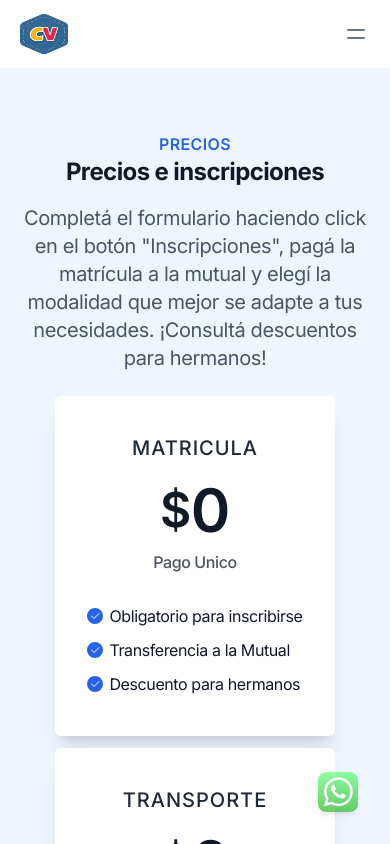
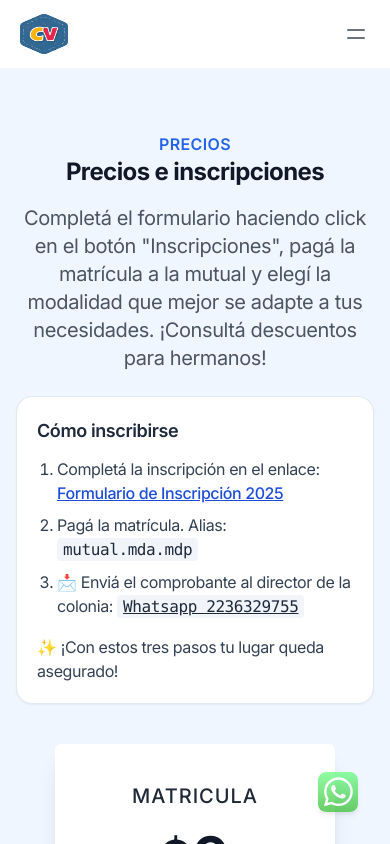
Before and after one commit to JIM90mdp/Fasta-2024, a Next.js app: page /precios in a window 390 px wide. Shown: the top 844 px of the page. Built offline with nearby package versions, Linux system fonts and the light colour scheme.

Commit message:
add inscripcion

```diff
--- a/src/components/widgets/Pricing.tsx
+++ b/src/components/widgets/Pricing.tsx
@@ -7,6 +7,54 @@ const Pricing = ({ header, prices }: PricingProps) => (
   <section className="bg-primary-50 dark:bg-slate-800" id="pricing">
     <div className="mx-auto max-w-7xl px-4 py-16 sm:px-6 lg:px-8 lg:py-20">
       {header && <HeaderWidget header={header} titleClassname="text-2xl sm:text-3xl" />}
+
+      <div className="mx-auto mb-10 max-w-3xl">
+        <div className="rounded-2xl border border-slate-200 bg-white p-5 shadow-sm dark:border-slate-700 dark:bg-slate-900">
+          <h3 className="mb-3 text-lg font-semibold text-slate-800 dark:text-slate-100">
+            Cómo inscribirse
+          </h3>
+          <ol className="list-decimal space-y-2 pl-5 text-slate-700 dark:text-slate-300">
+            <li>
+              Completá la inscripción en el enlace:{' '}
+              <a
+                href="https://docs.google.com/forms/u/0/d/1J-nT2LNOA4ClRww1SEKaRNqNAa4E0xUgcgMpqva_YFs/edit?usp=sharing_eip_se_dm&ts=68c19fa5&pli=1"
+                target="_blank"
+                rel="noopener noreferrer"
+                className="font-medium text-primary-700 underline hover:opacity-90 dark:text-primary-400"
+              >
+                Formulario de Inscripción 2025
+              </a>
+            </li>
+            <li>
+              Pagá la matrícula. Alias:{' '}
+              <code className="rounded bg-slate-100 px-1.5 py-0.5 text-slate-800 dark:bg-slate-800 dark:text-slate-200">
+                mutual.mda.mdp
+              </code>
+            </li>
+            <li>
+              📩 Enviá el comprobante al director de la colonia:{' '}
+              <code className="rounded bg-slate-100 px-1.5 py-0.5 text-slate-800 dark:bg-slate-800 dark:text-slate-200">
+                <a
+                  href="https://wa.me/542236329755"
+                  target="_blank"
+                  rel="noopener noreferrer"
+                  className="font-medium underline hover:opacity-90"
+                >
+                  Whatsapp 2236329755
+                </a>
+              </code>
+            </li>
+          </ol>
+
+          <div className="mt-4 space-y-1 text-slate-700 dark:text-slate-300">
+            <p>
+
+
+            </p>
+            <p>✨ ¡Con estos tres pasos tu lugar queda asegurado!</p>
+          </div>
+        </div>
+      </div>
       <div className="flex items-stretch justify-center">
         <div className="grid grid-cols-3 gap-3 dark:text-white sm:grid-cols-2 md:grid-cols-2 lg:grid-cols-3 xl:grid-cols-3">
           {prices.map(({ title, value, period, texts, callToAction, hasRibbon, ribbonTitle }, index) => (
--- a/src/shared/data.tsx
+++ b/src/shared/data.tsx
@@ -111,7 +111,7 @@ export const headerData: HeaderProps = {
   actions: [
     {
       text: 'Inscripciones',
-      href: 'https://forms.gle/54HCNzaCZ7XHcWKe7',
+      href: 'https://docs.google.com/forms/u/0/d/1J-nT2LNOA4ClRww1SEKaRNqNAa4E0xUgcgMpqva_YFs/edit?usp=sharing_eip_se_dm&ts=68c19fa5&pli=1',
       targetBlank: true,
       btnType: 'secondary',
     },
@@ -139,15 +139,16 @@ export const heroData: HeroProps = {
       <div>
         <span className="inline-block"> Mar del Plata</span>
       </div>
+
     </>
   ),
   subtitle: (
     <>
       <span className="hidden md:inline">
         <span className="font-semibold ">
-          Colonia de verano
+
         </span>
-        <em className="md:block"> ¡11 años de experiencia brindando diversión garantizada!</em>
+        <em className="md:block"> ¡12 años de experiencia brindando diversión garantizada!</em>
       </span>
       <em className="block">
         !Sé parte de nuestra familia!
@@ -155,6 +156,52 @@ export const heroData: HeroProps = {
       <span>
         Realiza la inscripción y asegura la vacante con el pago de la matrícula.
       </span>
+      <div>
+
+        <div className="mt-1 mx-auto mb-1 max-w-3xl">
+          <div className="rounded-2xl border border-slate-200 bg-white p-5 shadow-sm dark:border-slate-700 dark:bg-slate-900">
+            <h3 className="mb-3 text-lg font-semibold text-slate-800 dark:text-slate-100">
+              Cómo inscribirse
+            </h3>
+            <ol className="list-decimal space-y-2 pl-5 text-slate-700 dark:text-slate-300">
+              <li>
+                Completá la inscripción en el enlace:{' '}
+                <a
+                  href="https://docs.google.com/forms/u/0/d/1J-nT2LNOA4ClRww1SEKaRNqNAa4E0xUgcgMpqva_YFs/edit?usp=sharing_eip_se_dm&ts=68c19fa5&pli=1"
+                  target="_blank"
+                  rel="noopener noreferrer"
+                  className="font-medium text-primary-700 underline hover:opacity-90 dark:text-primary-400"
+                >
+                  Formulario de Inscripción 2025
+                </a>
+              </li>
+              <li>
+                Pagá la matrícula. Alias:{' '}
+                <code className="rounded bg-slate-100 px-1.5 py-0.5 text-slate-800 dark:bg-slate-800 dark:text-slate-200">
+                  mutual.mda.mdp
+                </code>
+              </li>
+              <li>
+                📩 Enviá el comprobante al director de la colonia:{' '}
+                <code className="rounded bg-slate-100 px-1.5 py-0.5 text-slate-800 dark:bg-slate-800 dark:text-slate-200">
+                  <a
+                    href="https://wa.me/542236329755"
+                    target="_blank"
+                    rel="noopener noreferrer"
+                    className="font-medium underline hover:opacity-90"
+                  >
+                    Whatsapp 2236329755
+                  </a>
+                </code>
+              </li>
+            </ol>
+
+            <div className="mt-4 space-y-1 text-slate-700 dark:text-slate-300">
+              <p>✨ ¡Con estos tres pasos tu lugar queda asegurado!</p>
+            </div>
+          </div>
+        </div>
+      </div>
     </>
   ),
   // callToAction: {
@@ -166,7 +213,7 @@ export const heroData: HeroProps = {
   // },
   // callToAction2: {
   //   text: 'Inscripciones - Matrícula',
-  //   href: 'https://forms.gle/54HCNzaCZ7XHcWKe7',
+  //   href: 'https://docs.google.com/forms/u/0/d/1J-nT2LNOA4ClRww1SEKaRNqNAa4E0xUgcgMpqva_YFs/edit?usp=sharing_eip_se_dm&ts=68c19fa5&pli=1',
   // },
   image: {
     src: cameraBackImg,
@@ -198,7 +245,7 @@ export const hero2Data: HeroProps = {
     </>,
   // callToAction: {
   //   text: 'Inscripciones',
-  //   href: 'https://forms.gle/54HCNzaCZ7XHcWKe7',
+  //   href: 'https://docs.google.com/forms/u/0/d/1J-nT2LNOA4ClRww1SEKaRNqNAa4E0xUgcgMpqva_YFs/edit?usp=sharing_eip_se_dm&ts=68c19fa5&pli=1',
   //   targetBlank: true,
   //   btnType: 'primary',
   // },
@@ -267,8 +314,8 @@ export const faqsData: FAQsProps = {
       description: 'Los colonos deben estar en sala de 4 años del año lectivo que transcrurre a partir de Enero.',
     },
     {
-      title: '¿Cuándo es la inscripción y cómo funciona?',
-      description: 'La inscripción comienza el miércoles 2 de octubre y se hace efectiva luego de completar el formulario de inscripción y realizar el pago de la matricula de inscripción de $- a la mutual MDA. El director se pondrá en contacto con todas las familias una vez que completen el formulario de inscripción.',
+      title: '¿Cómo es la inscripción?',
+      description: '👉 Completá la inscripción. 👉 Pagá la matrícula. 📩 Enviá el comprobante al director de la colonia',
     },
   ],
 };
@@ -307,8 +354,8 @@ export const faqsData2: FAQsProps = {
       description: 'Los colonos deben estar en sala de 4 años del siguiente año lectivo que transcrurre a partir de Enero.',
     },
     {
-      title: '¿Cuándo es la inscripción y cómo funciona?',
-      description: 'La inscripción comienza el miércoles 2 de octubre y se hace efectiva luego de completar el formulario de inscripción y realizar el pago de la matricula de inscripción de $- a la mutual MDA. El director se pondrá en contacto con todas las familias una vez que completen el formulario de inscripción.',
+      title: '¿Cómo es la inscripción?',
+      description: '👉 Completá la inscripción. 👉 Pagá la matrícula. 📩 Enviá el comprobante al director de la colonia',
     },
   ],
 };
@@ -347,13 +394,13 @@ export const faqs3Data: FAQsProps = {
       description: 'Los colonos deben estar en sala de 4 años del siguiente año lectivo que transcrurre a partir de Enero.',
     },
     {
-      title: '¿Cuándo es la inscripción y cómo funciona?',
-      description: 'La inscripción comienza el miércoles 2 de octubre y se hace efectiva luego de completar el formulario de inscripción y realizar el pago de la matricula de inscripción de $- a la mutual MDA. El director se pondrá en contacto con todas las familias una vez que completen el formulario de inscripción.',
+      title: '¿Cómo es la inscripción?',
+      description: '👉 Completá la inscripción. 👉 Pagá la matrícula. 📩 Enviá el comprobante al director de la colonia',
     },
   ],
   callToAction: {
     text: 'Contactanos',
-    href: '/contacto',
+    href: 'https://wa.me/5492236329755',
     btnText: 'uppercase',
     btnType: 'primary',
   },
@@ -400,8 +447,8 @@ export const faqs4Data: FAQsProps = {
           description: 'Los colonos deben estar en sala de 4 años del siguiente año lectivo que transcrurre a partir de Enero.',
         },
         {
-          title: '¿Cuándo es la inscripción y cómo funciona?',
-          description: 'La inscripción comienza el miércoles 2 de octubre y se hace efectiva luego de completar el formulario de inscripción y realizar el pago de la matricula de inscripción de $- a la mutual MDA. El director se pondrá en contacto con todas las familias una vez que completen el formulario de inscripción.',
+          title: '¿Cómo es la inscripción?',
+          description: '👉 Completá la inscripción. 👉 Pagá la matrícula. 📩 Enviá el comprobante al director de la colonia',
         },
       ],
     },
@@ -425,7 +472,7 @@ export const faqs4Data: FAQsProps = {
       items: [
         {
           title: ' ¿Cómo funciona la inscripción a la colonia?',
-          description: `La inscripción comienza el miércoles 2 de octubre y se hace efectiva luego de completar el formulario de inscripción y realizar el pago de la matricula de inscripción de $- a la mutual MDA. El director se pondrá en contacto con todas las familias una vez que hayan completado esos dos pasos`,
+          description: `La inscripción comienza el miércoles 2 de octubre y se hace efectiva luego de completar el formulario de inscripción y realizar el pago de la matricula de inscripción de $ a la mutual MDA. El director se pondrá en contacto con todas las familias una vez que hayan completado esos dos pasos`,
         },
         {
           title: ' ¿Cómo se dividen los grupos de niños?',
@@ -486,7 +533,7 @@ export const callToActionData: CallToActionProps = {
     {
       title: 'Inscripciones',
       description: 'Si leíste la página, y ya has evacuado todas tus dudas, realizá la inscripción y pagá tu matrícula',
-      href: 'https://forms.gle/54HCNzaCZ7XHcWKe7',
+      href: 'https://docs.google.com/forms/u/0/d/1J-nT2LNOA4ClRww1SEKaRNqNAa4E0xUgcgMpqva_YFs/edit?usp=sharing_eip_se_dm&ts=68c19fa5&pli=1',
     },
     // {
     //   title: 'Mas información',
@@ -1052,7 +1099,7 @@ export const pricingData: PricingProps = {
       texts: ['De lunes a viernes', 'De 7:30 hs a 15:30 hs', 'Transporte incluído', '3 Cuotas (Nov - Dic - Ene)'],
       callToAction: {
         text: 'Inscripciones',
-        href: 'https://forms.gle/54HCNzaCZ7XHcWKe7',
+        href: 'https://docs.google.com/forms/u/0/d/1J-nT2LNOA4ClRww1SEKaRNqNAa4E0xUgcgMpqva_YFs/edit?usp=sharing_eip_se_dm&ts=68c19fa5&pli=1',
       },
       hasRibbon: true,
       //   ribbonTitle: 'Popular',
@@ -1065,7 +1112,7 @@ export const pricingData: PricingProps = {
       texts: ['De lunes a viernes', 'De 7:30 hs a 13:30 hs', 'Transporte incluído', '3 Cuotas (Nov - Dic - Ene)'],
       callToAction: {
         text: 'Inscripciones',
-        href: 'https://forms.gle/54HCNzaCZ7XHcWKe7',
+        href: 'https://docs.google.com/forms/u/0/d/1J-nT2LNOA4ClRww1SEKaRNqNAa4E0xUgcgMpqva_YFs/edit?usp=sharing_eip_se_dm&ts=68c19fa5&pli=1',
       },
       hasRibbon: true,
       //   ribbonTitle: 'Popular',
@@ -1078,7 +1125,7 @@ export const pricingData: PricingProps = {
       texts: ['De lunes a viernes', 'De 7:30 hs a 15:30 hs', 'Transporte incluído', '3 Cuotas (Nov - Dic - Ene)'],
       callToAction: {
         text: 'Inscripciones',
-        href: 'https://forms.gle/54HCNzaCZ7XHcWKe7',
+        href: 'https://docs.google.com/forms/u/0/d/1J-nT2LNOA4ClRww1SEKaRNqNAa4E0xUgcgMpqva_YFs/edit?usp=sharing_eip_se_dm&ts=68c19fa5&pli=1',
       },
       hasRibbon: true,
       //   ribbonTitle: 'Popular',
@@ -1091,7 +1138,7 @@ export const pricingData: PricingProps = {
       texts: ['De lunes a viernes', 'De 7:30 hs a 13:30 hs', 'Transporte incluído', '3 Cuotas (Nov - Dic - Ene)'],
       callToAction: {
         text: 'Inscripciones',
-        href: 'https://forms.gle/54HCNzaCZ7XHcWKe7',
+        href: 'https://docs.google.com/forms/u/0/d/1J-nT2LNOA4ClRww1SEKaRNqNAa4E0xUgcgMpqva_YFs/edit?usp=sharing_eip_se_dm&ts=68c19fa5&pli=1',
       },
       hasRibbon: true,
       //   ribbonTitle: 'Popular',
@@ -1105,7 +1152,7 @@ export const pricingData: PricingProps = {
       texts: ['3 veces por semana', 'De 7:30 hs a 15:30 hs', 'Transporte incluído', '3 Cuotas (Nov - Dic - Ene)'],
       callToAction: {
         text: 'Inscripciones',
-        href: 'https://forms.gle/54HCNzaCZ7XHcWKe7',
+        href: 'https://docs.google.com/forms/u/0/d/1J-nT2LNOA4ClRww1SEKaRNqNAa4E0xUgcgMpqva_YFs/edit?usp=sharing_eip_se_dm&ts=68c19fa5&pli=1',
       },
       hasRibbon: true,
     },
@@ -1118,7 +1165,7 @@ export const pricingData: PricingProps = {
       texts: ['3 veces por semana', 'De 7:30 hs a 13:30 hs', 'Transporte incluído', '3 Cuotas (Nov - Dic - Ene)'],
       callToAction: {
         text: 'Inscripciones',
-        href: 'https://forms.gle/54HCNzaCZ7XHcWKe7',
+        href: 'https://docs.google.com/forms/u/0/d/1J-nT2LNOA4ClRww1SEKaRNqNAa4E0xUgcgMpqva_YFs/edit?usp=sharing_eip_se_dm&ts=68c19fa5&pli=1',
       },
       hasRibbon: true,
     },
@@ -1131,7 +1178,7 @@ export const pricingData: PricingProps = {
     //   texts: ['3 veces por semana', 'De 7:30 hs a 13:30 hs', 'Transporte incluído', '3 Cuotas (Nov - Dic - Ene)'],
     //   callToAction: {
     //     text: 'Inscripciones',
-    //     href: 'https://forms.gle/54HCNzaCZ7XHcWKe7',
+    //     href: 'https://docs.google.com/forms/u/0/d/1J-nT2LNOA4ClRww1SEKaRNqNAa4E0xUgcgMpqva_YFs/edit?usp=sharing_eip_se_dm&ts=68c19fa5&pli=1',
     //   },
     //   hasRibbon: true,
     // },
@@ -1143,7 +1190,7 @@ export const pricingData: PricingProps = {
     //   texts: ['3 veces por semana', 'De 7:30 hs a 13:30 hs', 'Transporte incluído'],
     //   callToAction: {
     //     text: 'Inscripciones',
-    //     href: 'https://forms.gle/54HCNzaCZ7XHcWKe7',
+    //     href: 'https://docs.google.com/forms/u/0/d/1J-nT2LNOA4ClRww1SEKaRNqNAa4E0xUgcgMpqva_YFs/edit?usp=sharing_eip_se_dm&ts=68c19fa5&pli=1',
     //   },
     //   hasRibbon: true,
     // },
@@ -1157,7 +1204,7 @@ export const pricingData: PricingProps = {
     //   texts: ['De lunes a viernes', 'De 7:30 hs a 15:30 hs', 'Transporte incluído'],
     //   callToAction: {
     //     text: 'Inscripciones',
-    //     href: 'https://forms.gle/54HCNzaCZ7XHcWKe7',
+    //     href: 'https://docs.google.com/forms/u/0/d/1J-nT2LNOA4ClRww1SEKaRNqNAa4E0xUgcgMpqva_YFs/edit?usp=sharing_eip_se_dm&ts=68c19fa5&pli=1',
     //   },
     //   hasRibbon: true,
     //   ribbonTitle: 'Popular',
@@ -1170,7 +1217,7 @@ export const pricingData: PricingProps = {
     //   texts: ['De lunes a viernes', 'De 7:30 hs a 13:30 hs', 'Transporte incluído'],
     //   callToAction: {
     //     text: 'Inscripciones',
-    //     href: 'https://forms.gle/54HCNzaCZ7XHcWKe7',
+    //     href: 'https://docs.google.com/forms/u/0/d/1J-nT2LNOA4ClRww1SEKaRNqNAa4E0xUgcgMpqva_YFs/edit?usp=sharing_eip_se_dm&ts=68c19fa5&pli=1',
     //   },
     //   hasRibbon: true,
     //   ribbonTitle: 'Popular',
@@ -1183,7 +1230,7 @@ export const pricingData: PricingProps = {
     //   texts: ['3 veces por semana', 'De 7:30 hs a 15:30 hs', 'Transporte incluído'],
     //   callToAction: {
     //     text: 'Inscripciones',
-    //     href: 'https://forms.gle/54HCNzaCZ7XHcWKe7',
+    //     href: 'https://docs.google.com/forms/u/0/d/1J-nT2LNOA4ClRww1SEKaRNqNAa4E0xUgcgMpqva_YFs/edit?usp=sharing_eip_se_dm&ts=68c19fa5&pli=1',
     //   },
     //   hasRibbon: true,
     // },
@@ -1195,7 +1242,7 @@ export const pricingData: PricingProps = {
     //   texts: ['3 veces por semana', 'De 7:30 hs a 13:30 hs', 'Transporte incluído'],
     //   callToAction: {
     //     text: 'Inscripciones',
-    //     href: 'https://forms.gle/54HCNzaCZ7XHcWKe7',
+    //     href: 'https://docs.google.com/forms/u/0/d/1J-nT2LNOA4ClRww1SEKaRNqNAa4E0xUgcgMpqva_YFs/edit?usp=sharing_eip_se_dm&ts=68c19fa5&pli=1',
     //   },
     //   hasRibbon: true,
     // },
@@ -1247,30 +1294,30 @@ export const comparisonData: ComparisonProps = {
       title: 'Enero',
       items: [
         {
-          title: "$-",
+          title: "$",
         },
         {
           title: true,
         },
         {
           // title: '$58500',
-          title: "$-",
+          title: "$",
         },
         {
           // title: "$49500",
-          title: "$$-",
-        },
-        {
-          // title: "$-",
-          title: "$-",
-        },
-        {
-          title: "$-",
-        },
-
-
-        {
-          title: "$-",
+          title: "$",
+        },
+        {
+          // title: "$",
+          title: "$",
+        },
+        {
+          title: "$",
+        },
+
+
+        {
+          title: "$",
         },
         {
           title: true,
@@ -1281,7 +1328,7 @@ export const comparisonData: ComparisonProps = {
       ],
       callToAction: {
         text: 'Inscripciones',
-        href: 'https://forms.gle/54HCNzaCZ7XHcWKe7',
+        href: 'https://docs.google.com/forms/u/0/d/1J-nT2LNOA4ClRww1SEKaRNqNAa4E0xUgcgMpqva_YFs/edit?usp=sharing_eip_se_dm&ts=68c19fa5&pli=1',
         btnType: 'primary',
       },
     },
@@ -1289,29 +1336,29 @@ export const comparisonData: ComparisonProps = {
       title: 'Febrero',
       items: [
         {
-          title: "$-",
+          title: "$",
         },
         {
           title: true,
         },
         {
-          // title: '$-',
-          title: "$-",
-        },
-        {
-          // title: "$-",
-          title: "$-",
-        },
-        {
-          // title: "$-",
-          title: "$-",
-        },
-        {
-          title: "$-",
-        },
-
-        {
-          title: "$-",
+          // title: '$',
+          title: "$",
+        },
+        {
+          // title: "$",
+          title: "$",
+        },
+        {
+          // title: "$",
+          title: "$",
+        },
+        {
+          title: "$",
+        },
+
+        {
+          title: "$",
         },
         {
           title: true,
@@ -1321,7 +1368,7 @@ export const comparisonData: ComparisonProps = {
       ],
       callToAction: {
         text: 'Inscripciones',
-        href: 'https://forms.gle/54HCNzaCZ7XHcWKe7',
+        href: 'https://docs.google.com/forms/u/0/d/1J-nT2LNOA4ClRww1SEKaRNqNAa4E0xUgcgMpqva_YFs/edit?usp=sharing_eip_se_dm&ts=68c19fa5&pli=1',
         btnType: 'primary',
       },
     },
@@ -1335,7 +1382,7 @@ export const comparisonData: ComparisonProps = {
     //       title: 'Unlimited',
     //     },
     //     {
-    //       title: '$-',
+    //       title: '$',
     //     },
     //     {
     //       title: true,
@@ -1395,7 +1442,7 @@ export const contactData: ContactProps = {
     },
     {
       title: 'Contactanos',
-      description: ['Celular-Secretaría: +54 9 2236 32-9755','Celular-Director: +54 9 2235 37-4739', 'Celular-Coordinador: +54 9 2235 94-2908' ],
+      description: ['Celular-Secretaría: +54 9 2236 32-9755', 'Celular-Director: +54 9 2235 37-4739', 'Celular-Coordinador: +54 9 2235 94-2908'],
       icon: IconPhoneCall,
     },
     {
@@ -1546,7 +1593,7 @@ export const footerData2: FooterProps = {
     {
       title: 'Teléfonos',
       // texts: ['Fasta: +54 9 223 499 0400', 'Mutual MDA: +107 235 7890'],
-      texts: ['Celular-Secretaría: +54 9 2236 32-9755','Celular-Director: +54 9 2235 37-4739', 'Celular-Coordinador: +54 9 2235 94-2908' ],
+      texts: ['Celular-Secretaría: +54 9 2236 32-9755', 'Celular-Director: +54 9 2235 37-4739', 'Celular-Coordinador: +54 9 2235 94-2908'],
     },
     {
       title: 'Email',
```
Also changed, not shown: 1 other file (tests, documents, lock files or other folders).
